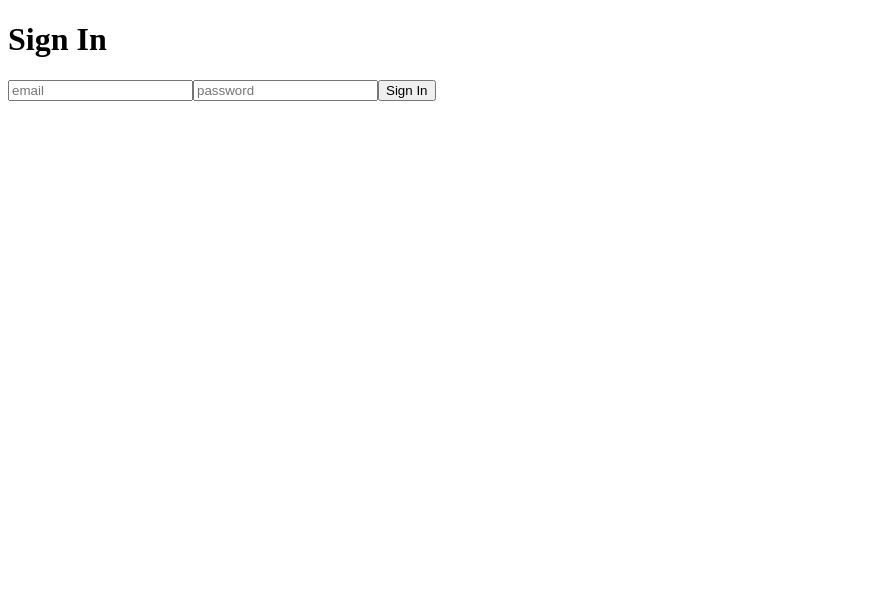
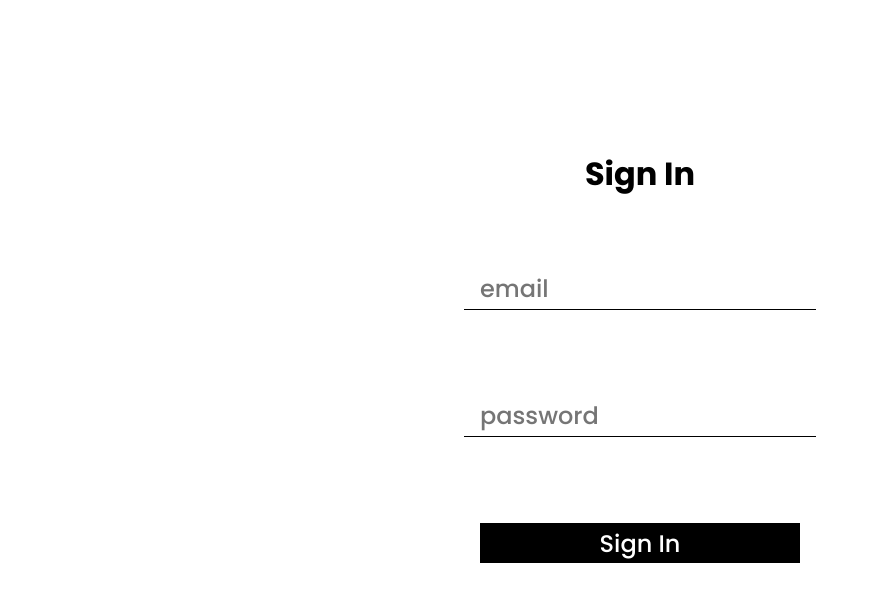
Before and after one commit to HaoChiBao/maplehacks, a React (Create React App) app in the folder client/: page /doctor in a window 1280 px wide. Shown: the top 602 px of the page, without its empty margins (0-871 px from the left). Built offline with nearby package versions, Linux system fonts and the light colour scheme; no server answers; what agora-rtc-sdk-ng would draw is missing.

Commit message:
doctor login

```diff
--- a/client/package.json
+++ b/client/package.json
@@ -7,6 +7,7 @@
     "@testing-library/react": "^13.4.0",
     "@testing-library/user-event": "^13.5.0",
     "agora-rtc-sdk-ng": "^4.16.1",
+    "firebase": "^9.18.0",
     "react": "^18.2.0",
     "react-dom": "^18.2.0",
     "react-router-dom": "^6.9.0",
--- a/client/src/Doctor/dashboard.jsx
+++ b/client/src/Doctor/dashboard.jsx
@@ -1,4 +1,6 @@
 import AgoraRTC from 'agora-rtc-sdk-ng';
+
+import PatientList from './patientList'
 
 import React, { useEffect, useState } from 'react';
 import { VideoPlayer } from './videoPlayer';
@@ -13,6 +15,9 @@ const CHANNEL = "maplehacks"
 function DoctorDashboard(){
     const [users, setUsers] = useState([]);
     const [localTracks, setLocalTracks] = useState([]);
+
+    const isDoctor = localStorage.getItem('maplehacks-isdoctor') == 'true'
+    console.log(isDoctor, '- is doctor')
 
     const handleUserJoined = async (user, mediaType) => {
         await client.subscribe(user, mediaType);
@@ -61,7 +66,6 @@ function DoctorDashboard(){
             temp = tracks;
             // console.log(temp, 'temp')
         });
-
         return () => {
             for (let localTrack of localTracks) {
                 localTrack.stop();
@@ -73,11 +77,8 @@ function DoctorDashboard(){
             };
         }, []);
 
-  const turnMediaPipeOn = () => {
-    console.log('f');
-  }
-
     return (
+        <div className="video-call">
             <div
             style={{
                 display: "flex",
@@ -87,7 +88,7 @@ function DoctorDashboard(){
             >
             {/* <Gradient></Gradient> */}
 
-      <div
+            <div className = 'video-container'
                 style={{
                 display: "grid",
                 gridTemplateColumns: "repeat(2, 40vw)",
@@ -101,6 +102,9 @@ function DoctorDashboard(){
                 ))}
             </div>
             </div>
+            {isDoctor && <PatientList/>}
+
+        </div>
     );
 }
 export default DoctorDashboard
--- /dev/null
+++ b/client/src/Doctor/doctor.css
@@ -0,0 +1,53 @@
+.doctor-page{
+    width: 100vw;
+    height: 100vh;
+
+    display: flex;
+    align-items: center;
+    justify-content: center;
+}
+
+.doctor-page .form{
+    display: flex;
+    align-items: center;
+    justify-content: center;
+    flex-direction: column;
+
+    justify-content: space-evenly;
+
+    height: 80vh;
+
+    width: 50vw;
+    max-width: 40vh;
+}
+.doctor-page .form input{
+    width: 100%;
+    height: 5vh;
+    border: none;
+    border-bottom: 1px solid #000;
+    outline: none;
+    font-size: 1.5rem;
+    padding: 0 1rem;
+    margin-bottom: 1rem;
+}
+
+.doctor-page .form button{
+    width: 100%;
+    height: 5vh;
+    border: none;
+    outline: none;
+    font-size: 1.5rem;
+    padding: 0 1rem;
+    margin-bottom: 1rem;
+    background-color: #000;
+    color: #fff;
+    cursor: pointer;
+}
+.doctor-page .form button:hover{
+    background-color: #fff;
+    color: #000;
+    border: 1px solid #000;
+}
+.doctor-page .form .message{
+    color: red;
+}
--- a/client/src/Doctor/doctor.jsx
+++ b/client/src/Doctor/doctor.jsx
@@ -2,25 +2,51 @@ import React from 'react'
 import { useState } from 'react'
 import { Link } from 'react-router-dom'
 
+import './doctor.css'
+
+import {System} from '../firebase/config'
+import { signInWithEmailAndPassword } from 'firebase/auth'
+const system = new System();
+
 function Doctor(){
     const [email, setEmail] = useState('')
     const [password, setPassword] = useState('')
+    const [message, setMessage] = useState('')
 
     function submitForm(){
         console.log(email, password)
+        if (email != '' && password != '') {
 
+            signInWithEmailAndPassword(system.getAuth.auth, email, password).then((promise) => {
+              console.log(promise.user.uid, '- user reference')
+              console.log('auth accepted')
+
+              localStorage.setItem('maplehacks-uid', promise.user.uid)
+              localStorage.setItem('maplehacks-isdoctor', true)
+
+              window.location.assign('/doctor/dashboard')
+
+              // will throw error if user is not found
+            }).catch((error) => {
+              console.log(error)
+              setMessage('*Incorrect email or password')
+            })
+
+          } else {
+            setMessage('*Please fill all fields properly')
+          }
         // input true false clause here
 
         // true
         // redirect to doctor dashboard
-        window.location.assign('/doctor/dashboard')
 
         // false
         // print error message (doctor not found)
     }
 
     return(
-        <div>
+        <div className='doctor-page'>
+            <div className="form">
                 <h1>Sign In</h1>
                 <input
                     type="text"
@@ -31,6 +57,8 @@ function Doctor(){
                     placeholder="password"
                     onChange={(e) => setPassword(e.target.value)}/>
                 <button onClick={submitForm}>Sign In</button>
+                <div className = 'message'>{message}</div>
+            </div>
         </div>
     )
 }
--- /dev/null
+++ b/client/src/Doctor/patientDisplay.jsx
@@ -0,0 +1,17 @@
+function DisplayPatient(props){
+    console.log(props.patient)
+    const age = props.patient.age;
+    const name = props.patient.name;
+    const reason = props.patient.reason;
+    return (
+        <div className = 'patient'>
+            <h2>{name}</h2>
+            Age:
+            <h3>{age}</h3>
+            Reason:
+            <h3>{reason}</h3>
+            =-=-=-=-=-=-=-=-=-=-=-=-=-=-=
+        </div>
+    )
+}
+export default DisplayPatient;
--- /dev/null
+++ b/client/src/Doctor/patientList.jsx
@@ -0,0 +1,34 @@
+import DisplayPatient from "./patientDisplay";
+import { useState } from "react";
+function PatientList(){
+    const patients = [
+        {
+            name: 'John Doe',
+            age: 20,
+            reason: 'Cough',
+        },
+        {
+            name: 'Burry Koe',
+            age: 10,
+            reason: 'Can\'t breath',
+        },
+        {
+            name: 'Alexandar Jorge',
+            age: 19,
+            reason: 'Dying',
+        },
+    ]
+    const [currentPatient, setCurrentPatient] = useState(patients[2])
+    return (
+        <div>
+            <h1>Patient List</h1>
+            {patients.map((patient) => {
+                return <DisplayPatient patient = {patient} key = {'uid'}/>
+            })}
+
+            <h1>Current Patient</h1>
+            <DisplayPatient patient = {currentPatient}/>
+        </div>
+    )
+}
+export default PatientList;
--- a/client/src/Doctor/videoPlayer.jsx
+++ b/client/src/Doctor/videoPlayer.jsx
@@ -15,12 +15,12 @@ export const VideoPlayer = ({ user }) => {
         <div className = 'username'>
           {user.uid}
         </div>
-        <div
+        <div className='video'
           ref={ref}
         style={{
             width: '45vw',
             height: '30vw',
-            position:'absolute',
+            // position:'absolute',
             opacity:'1' }}
         >
         </div>
--- /dev/null
+++ b/client/src/firebase/auth.js
@@ -0,0 +1,30 @@
+import {getAuth, signOut, onAuthStateChanged} from "firebase/auth";
+
+class Auth {
+    constructor(){
+        this.auth = getAuth();
+        this.user = null;
+
+        onAuthStateChanged(this.auth, (user) => {
+            if (user) {
+                this.user = user;
+                console.log(this.user)
+            } else {
+                this.user = null;
+            }
+        })
+
+    }
+    addSignOut(id){
+        const button = document.getElementById(id);
+        button.addEventListener('click', () => {
+            signOut(this.auth).then(() => {
+                console.log('signed out')
+            }).catch((error) => {
+                console.log(error)
+            })
+        })
+    }
+}
+
+export {Auth}
--- /dev/null
+++ b/client/src/firebase/config.js
@@ -0,0 +1,24 @@
+import { initializeApp } from 'firebase/app';
+import {getFirestore} from 'firebase/firestore/lite';
+import { Auth } from './auth';
+
+const firebaseConfig = {
+    apiKey: "AIzaSyAEf_E8UURl9Ot8XSn75YWI6r3qYsAX_wY",
+    authDomain: "maplehacks-892df.firebaseapp.com",
+    databaseURL: "https://maplehacks-892df-default-rtdb.firebaseio.com",
+    projectId: "maplehacks-892df",
+    storageBucket: "maplehacks-892df.appspot.com",
+    messagingSenderId: "415480059369",
+    appId: "1:415480059369:web:f3ec56b2f244e104482778",
+    measurementId: "G-RD99J35S35"
+  };
+
+class System {
+  constructor(){
+    this.app = initializeApp(firebaseConfig)
+    this.db = getFirestore(this.app);
+    this.getAuth = new Auth();
+  }
+}
+
+export {System}
--- /dev/null
+++ b/client/src/index.css
@@ -0,0 +1,6 @@
+@import url('https://fonts.googleapis.com/css2?family=Poppins:wght@500;700&display=swap');
+* {
+    margin: 0;
+    padding: 0;
+    font-family: 'Poppins', sans-serif;
+}
--- a/client/src/index.js
+++ b/client/src/index.js
@@ -3,6 +3,7 @@ import ReactDOM from 'react-dom/client';
 import { BrowserRouter } from 'react-router-dom';
 import App from './App';
 import reportWebVitals from './reportWebVitals';
+import './index.css';
 
 const root = ReactDOM.createRoot(document.getElementById('root'));
 root.render(
```
Also changed, not shown: client/src/Doctor/dashboard.css (added), 1 other file (tests, documents, lock files or other folders). Lines whose indentation alone changed are shown as unchanged.
